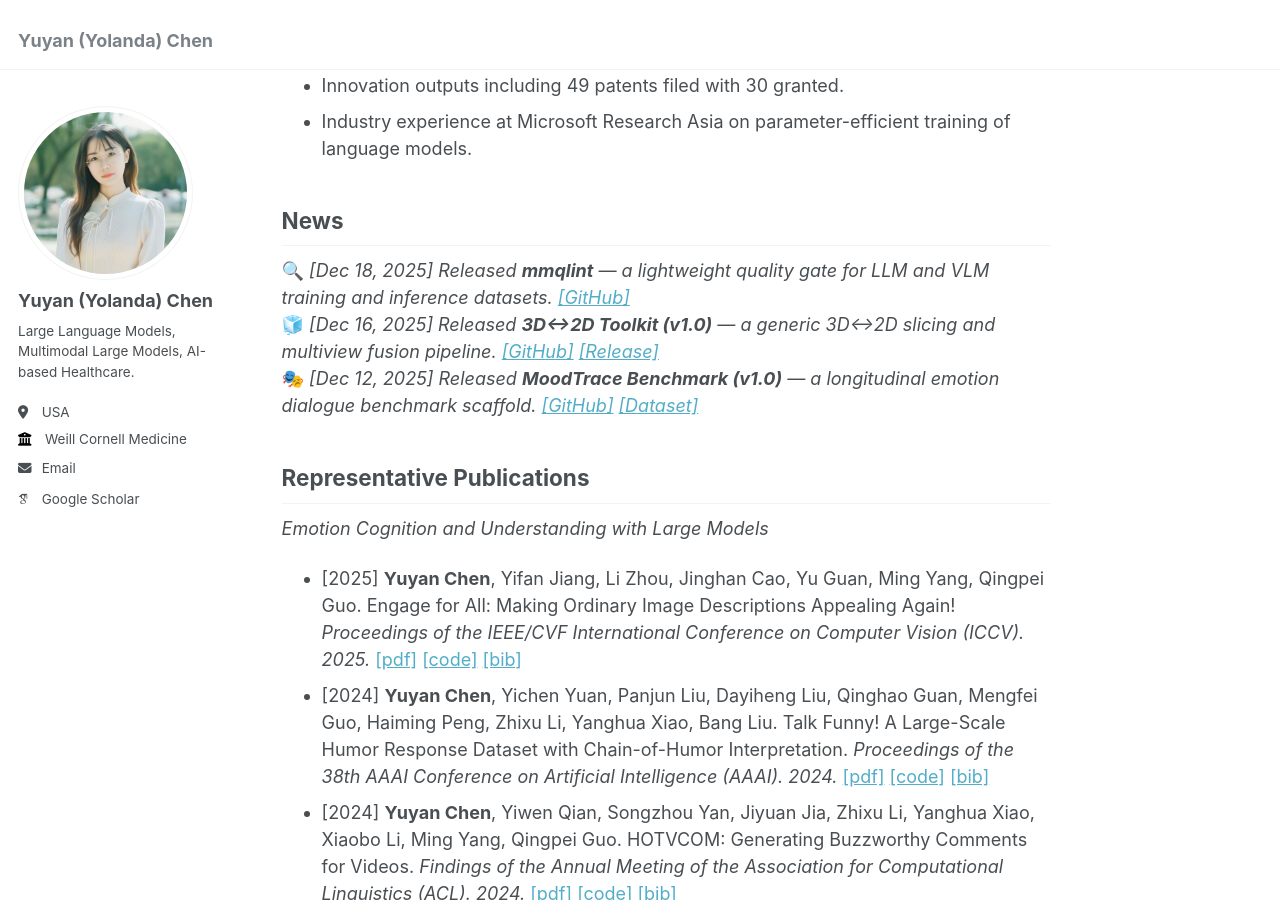
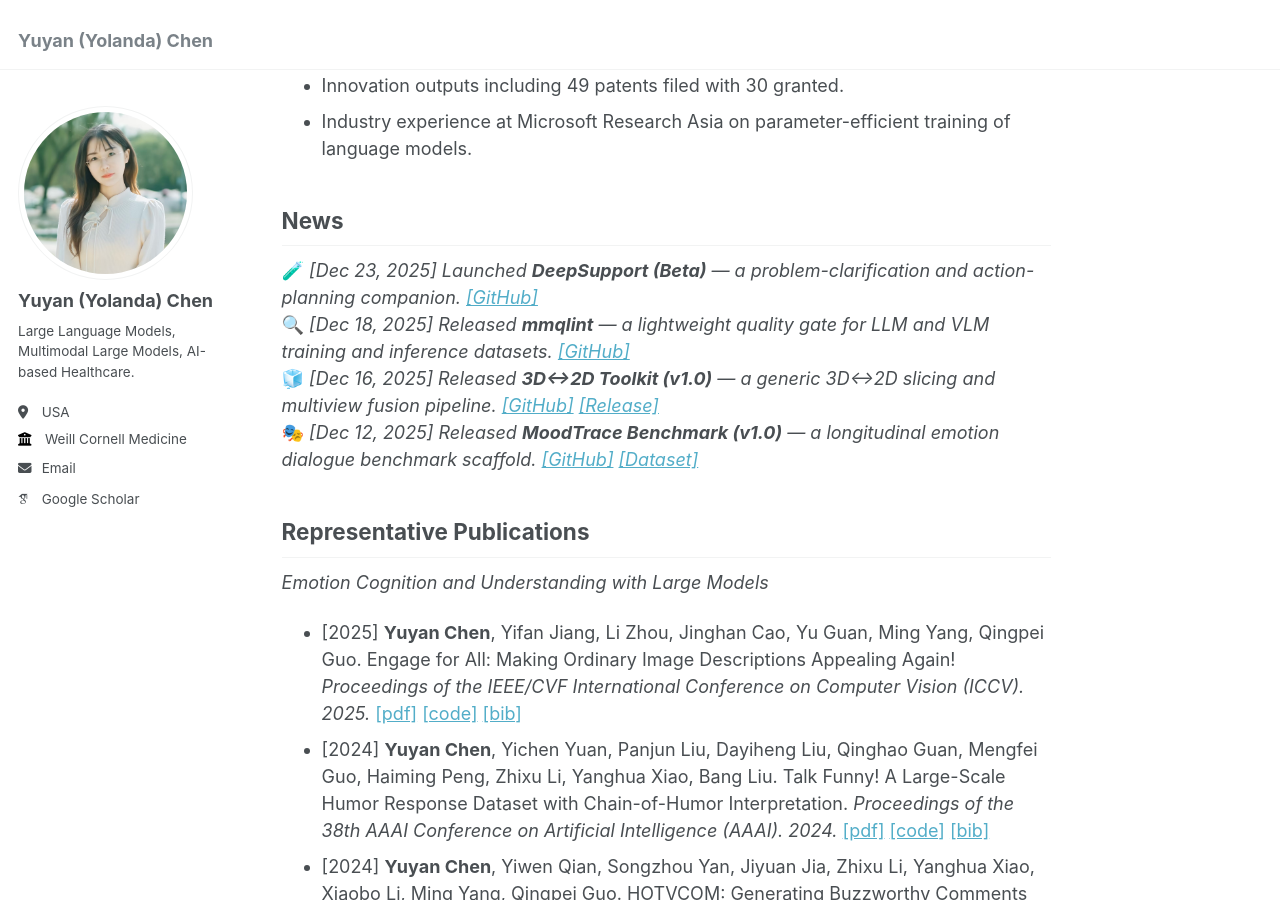
Before and after one commit to Yukyin/Yukyin.github.io, a Jekyll site: the page built from _pages/about.md, in a window 1280 px wide and 900 px high, scrolled down 519 px. Built offline with Jekyll 4.4.1, drawn with Linux system fonts in a browser that asks for light colours; some web fonts are replaced.

Commit message:
Update About

```diff
--- a/_pages/about.md
+++ b/_pages/about.md
@@ -21,6 +21,7 @@ I am a Postdoctoral Fellow in Bioinformatics, Houston Methodist, Weill Cornell M
 
 
 ## News
+🧪 <em>[Dec 23, 2025] Launched **DeepSupport (Beta)** — a problem-clarification and action-planning companion. [[GitHub]](https://github.com/Yukyin/DeepSupport)</em>
 🔍 <em>[Dec 18, 2025] Released **mmqlint** — a lightweight quality gate for LLM and VLM training and inference datasets. [[GitHub]](https://github.com/Yukyin/mmqlint)</em>
 🧊 <em>[Dec 16, 2025] Released **3D↔2D Toolkit (v1.0)** — a generic 3D↔2D slicing and multiview fusion pipeline. [[GitHub]](https://github.com/Yukyin/2d3d_toolkit) [[Release]](https://github.com/Yukyin/2d3d_toolkit/releases/tag/v1.0)</em>
 🎭 <em>[Dec 12, 2025] Released **MoodTrace Benchmark (v1.0)** — a longitudinal emotion dialogue benchmark scaffold. [[GitHub]](https://github.com/Yukyin/moodtrace-benchmark) [[Dataset]](https://huggingface.co/datasets/Yukyin/moodtrace-20d)</em>
```
